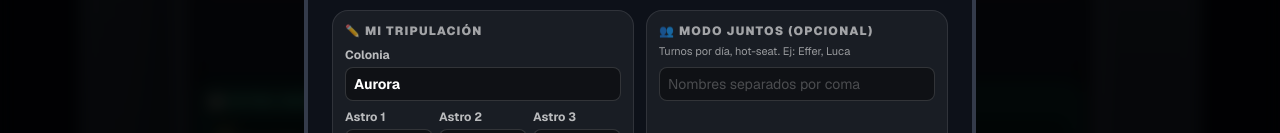
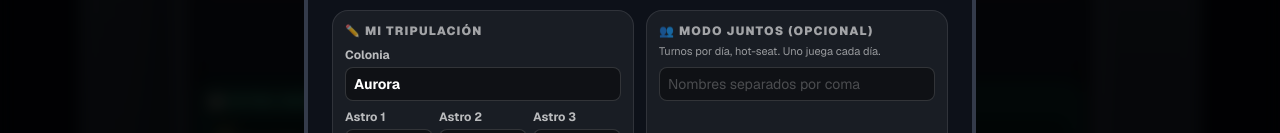
Before and after one commit to jeanpixisbash/astronaut-mission-trainer, a Next.js app: page /play in a window 1280 px wide. Shown: the part 392-525 px from the top of the page. Built offline with nearby package versions, Linux system fonts and the light colour scheme.

Commit message:
fix: quitar nombres de ejemplo en modo juntos

```diff
--- a/src/app/play/page.tsx
+++ b/src/app/play/page.tsx
@@ -761,7 +761,7 @@ export default function PlayPage() {
                   </div>
                   <div className="rounded-2xl border border-white/10 bg-white/5 p-3">
                     <div className="text-xs font-black tracking-widest text-white/60">👥 MODO JUNTOS (OPCIONAL)</div>
-                    <p className="mt-1 text-[11px] leading-4 text-white/55">Turnos por día, hot-seat. Ej: Effer, Luca</p>
+                    <p className="mt-1 text-[11px] leading-4 text-white/55">Turnos por día, hot-seat. Uno juega cada día.</p>
                     <input
                       defaultValue={jugadores.join(", ")}
                       onBlur={(e) => {
```
